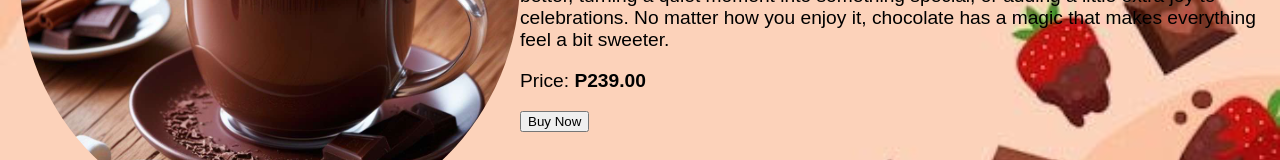
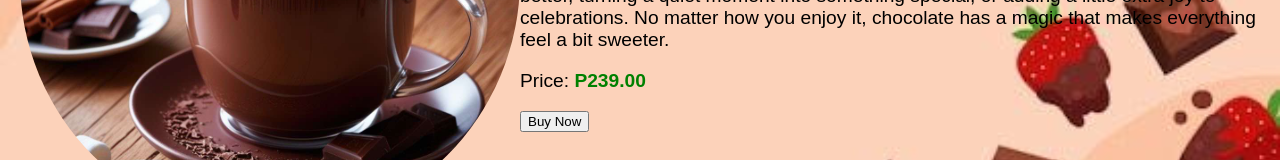
Before and after one commit to caasibryan/Prefinal-Web, a plain HTML site: page index.html in a window 1280 px wide. Shown: the part 409-569 px from the top of the page. Drawn offline with Linux system fonts and the light colour scheme.

Commit message:
Update index.html

```diff
--- a/index.html
+++ b/index.html
@@ -28,7 +28,7 @@
         <div class="product-details">
             <h2>ChocoLatte</h2>
             <p class="description">ChocoLatte is more than just a sweet treat; it's a little moment of happiness we all crave. Whether it's the deep, rich bitterness of dark chocolate, the smooth and creamy sweetness of milk chocolate, or the velvety indulgence of white chocolate, each bite is like a comforting hug for your taste buds. Chocolate has a way of making any day better, turning a quiet moment into something special, or adding a little extra joy to celebrations. No matter how you enjoy it, chocolate has a magic that makes everything feel a bit sweeter.</p>
-            <p class="price">Price: <strong>P239.00</strong></p>
+            <p class="price">Price: <strong style="color: green;">P239.00</strong></p>
             <button class="buy-btn">Buy Now</button>
         </div>
     </section>
```
